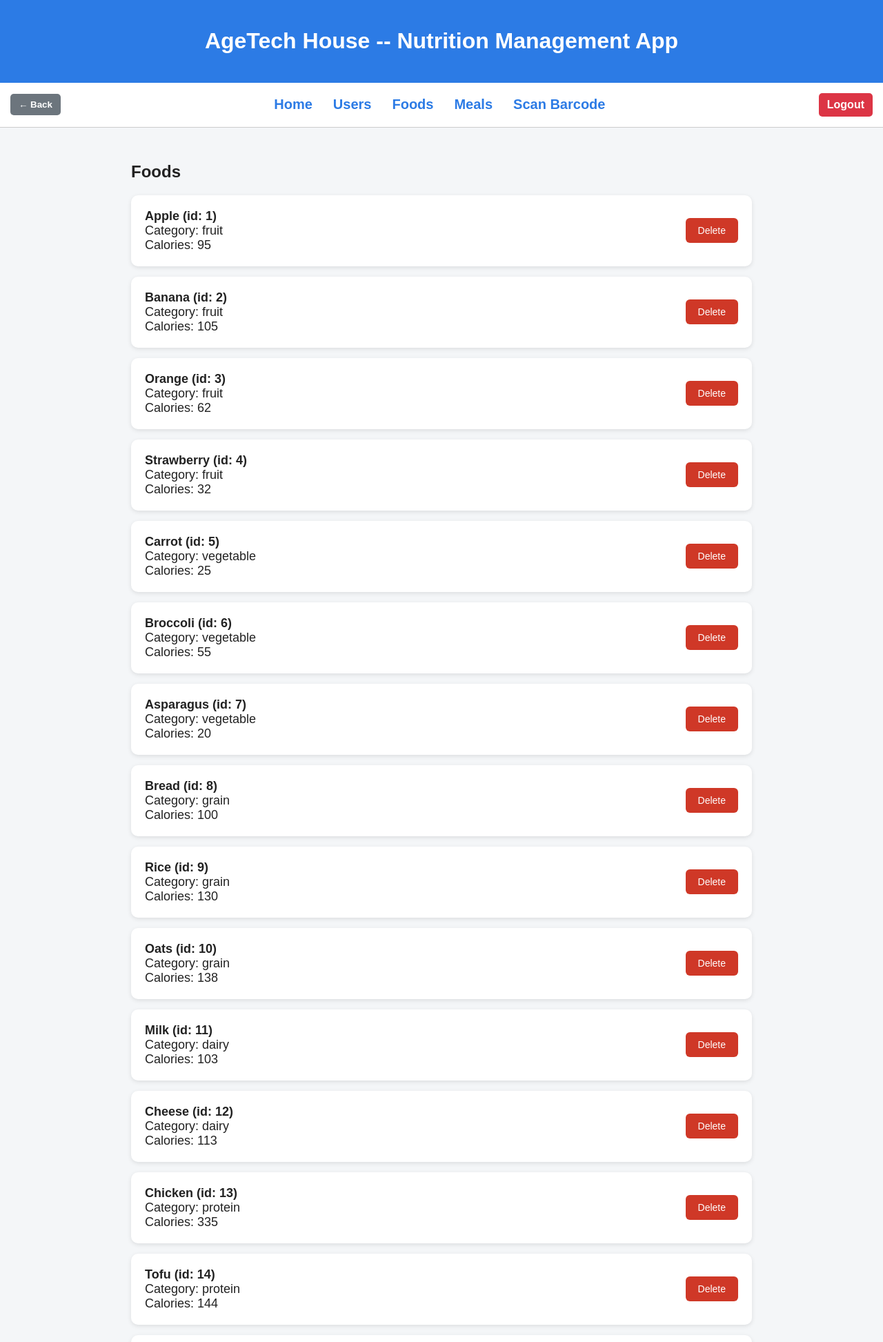
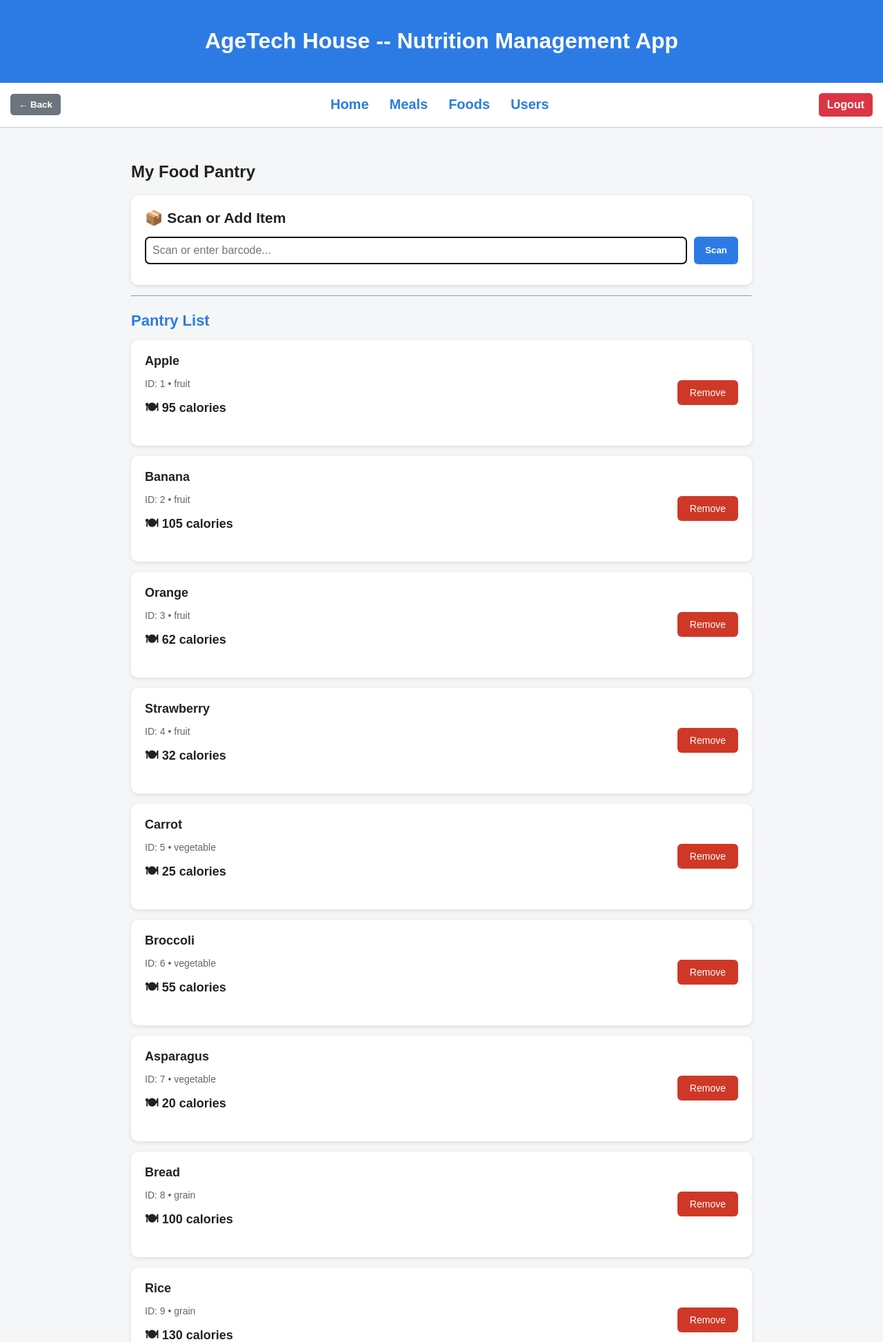
Before and after one commit to jvanalbert/AgeTech---Nutrition-Management, a Flask app: page /foods in a window 1280 px wide. Shown: the top 1945 px of the page at 69% size. Run offline with Flask 3, Linux system fonts and the light colour scheme; the visitor is signed in with stand-in values (Sample User, id 1).

Commit message:
Combined scan and food pages, adjusted order of pages

```diff
--- a/app.py
+++ b/app.py
@@ -152,19 +152,45 @@ def caretaker_page():
     return render_template("caretakers.html", caretakers=caretaker_users)
 
 
-@app.get("/foods")
+@app.route("/foods", methods=["GET", "POST"])
 def food_list():
     if not session.get("user"):
         return redirect("/login")
 
     import json
+    from datetime import datetime
+
+    message = None
+    product = None
+    scanned_at = None
+
+    # 🔹 Handle scanning
+    if request.method == "POST":
+        barcode = request.form.get("barcode")
+        product = lookup_product(barcode)
+
+        if product:
+            add_item_to_inventory(barcode, product)
+            scanned_at = datetime.now().isoformat()
+            message = f"Added {product['name']} to inventory."
+        else:
+            message = "Product not found."
+
+    # 🔹 Load foods (same as before)
     with open("data/sample_food.json", "r") as f:
         data = json.load(f)
 
     foods = data.get("items", [])
+
     print("FOODS IDS:", [item.get("id") for item in foods][:20])
-    return render_template("foods.html", foods=foods)
 
+    return render_template(
+        "foods.html",
+        foods=foods,
+        message=message,
+        product=product,
+        scanned_at=scanned_at
+    )
 
 
 # Delete
@@ -191,23 +217,6 @@ def delete_food(food_id):
 
     return redirect(url_for("food_list"))
 
-
-@app.route("/scan", methods=["GET", "POST"])
-def scan():
-    if not session.get("user"):
-        return redirect("/login")
-
-    if request.method == "POST":
-        barcode = request.form["barcode"]
-        product = lookup_product(barcode)
-        if product:
-            add_item_to_inventory(barcode, product)
-            scanned_at = datetime.now().isoformat()
-            return render_template("scan.html", message=f"Added {product['name']} to inventory.", product=product, scanned_at=scanned_at)
-        else:
-            return render_template("scan.html", message="Product not found.")
-
-    return render_template("scan.html")
 
 @app.route("/meals", methods=["GET", "POST"])
 def meals():
--- a/static/style.css
+++ b/static/style.css
@@ -140,3 +140,81 @@ footer {
 .delete-btn:hover {
     background-color: #c0392b;
 }
+
+/* food page
+/* Page Title */
+.page-title {
+    margin-bottom: 20px;
+}
+
+/* Section Title (Pantry List) */
+.section-title {
+    font-size: 22px;
+    margin-bottom: 15px;
+    color: #2c7be5;
+}
+
+/* Scan Section Improvements */
+.scan-card h3 {
+    margin-top: 0;
+    margin-bottom: 15px;
+}
+
+/* Scan Form Layout */
+.scan-form {
+    display: flex;
+    gap: 10px;
+    margin-bottom: 10px;
+}
+
+.scan-form input {
+    flex: 1;
+    padding: 10px;
+    border-radius: 6px;
+    border: 1px solid #ccc;
+    font-size: 16px;
+}
+
+.scan-form button {
+    background-color: #2c7be5;
+    color: white;
+    border: none;
+    padding: 10px 16px;
+    border-radius: 6px;
+    cursor: pointer;
+    font-weight: bold;
+}
+
+.scan-form button:hover {
+    background-color: #1a68d1;
+}
+
+/* Message */
+.message {
+    margin-top: 10px;
+    font-weight: bold;
+    color: green;
+}
+
+/* Scan Result Box */
+.scan-result {
+    margin-top: 15px;
+    padding: 10px;
+    background-color: #f4f6f8;
+    border-radius: 6px;
+}
+
+/* Food Info Text */
+.food-info h4 {
+    margin: 0 0 5px 0;
+}
+
+.meta {
+    color: #666;
+    font-size: 14px;
+}
+
+.calories {
+    margin-top: 5px;
+    font-weight: bold;
+}
--- a/templates/base.html
+++ b/templates/base.html
@@ -17,10 +17,9 @@
     {% endif %}
     <div class="nav-center">
         <a href="/">Home</a>
+        <a href="/meals">Meals</a>
+        <a href="/foods">Foods</a>
         <a href="/users">Users</a>
-        <a href="/foods">Foods</a>
-        <a href="/meals">Meals</a>
-        <a href="/scan">Scan Barcode</a>
     </div>
     {% if session.user %}
     <a href="/logout" class="nav-btn logout-btn">Logout</a>
--- a/templates/foods.html
+++ b/templates/foods.html
@@ -1,28 +1,81 @@
 {% extends "base.html" %}
 
 {% block content %}
-<h2>Foods</h2>
+<h2 class="page-title">My Food Pantry</h2>
 
+<!--Scan Section -->
+<div class="card scan-card">
+    <h3>📦 Scan or Add Item</h3>
+
+    <form method="post" class="scan-form">
+        <input
+            type="text"
+            id="barcode"
+            name="barcode"
+            placeholder="Scan or enter barcode..."
+            required
+            autofocus
+            autocomplete="off"
+        >
+        <button type="submit">Scan</button>
+    </form>
+
+    {% if message %}
+        <p class="message">{{ message }}</p>
+    {% endif %}
+
+    {% if product %}
+        <div class="scan-result">
+            <h4>Last Scanned</h4>
+            <p><strong>{{ product.name }}</strong></p>
+            <p>{{ product.brand }} • {{ product.category }}</p>
+            <small>Scanned at {{ scanned_at }}</small>
+        </div>
+    {% endif %}
+</div>
+
+<hr class="section-divider">
+
+<h3 class="section-title">Pantry List</h3>
+
+<!--Food List -->
+<div class="food-list">
 {% for food in foods %}
     {% set p = food.get('product', {}) %}
 
     <div class="card food-card">
         <div class="food-info">
-            <strong>
-            {{ p.get('name', food.get('name', 'Unknown')) }}
-            (id: {{ food.get('id') }})
-        </strong><br>
-        Category: {{ p.get('category', food.get('category', 'Unknown')) }}<br>
-        <!-- rounds the calories to ints -->
-        {% set cal = p.get('calories', food.get('calories')) %}
-        Calories: {{ cal | round(0) | int if cal is number else cal }}
+            <h4>
+                {{ p.get('name', food.get('name', 'Unknown')) }}
+            </h4>
 
-    </div>
+            <p class="meta">
+                ID: {{ food.get('id') }} •
+                {{ p.get('category', food.get('category', 'Unknown')) }}
+            </p>
+
+            {% set cal = p.get('calories', food.get('calories')) %}
+            <p class="calories">
+                🍽 {{ cal | round(0) | int if cal is number else cal }} calories
+            </p>
+        </div>
 
         <form action="{{ url_for('delete_food', food_id=food.get('id')) }}" method="POST">
-            <button type="submit" class="delete-btn">Delete</button>
+            <button type="submit" class="delete-btn">Remove</button>
         </form>
     </div>
 {% endfor %}
+</div>
+
+<!--Auto-focus -->
+<script>
+document.addEventListener("DOMContentLoaded", function () {
+    const input = document.getElementById("barcode");
+    if (input) {
+        input.focus();
+        input.select();
+    }
+});
+</script>
 
 {% endblock %}
```
